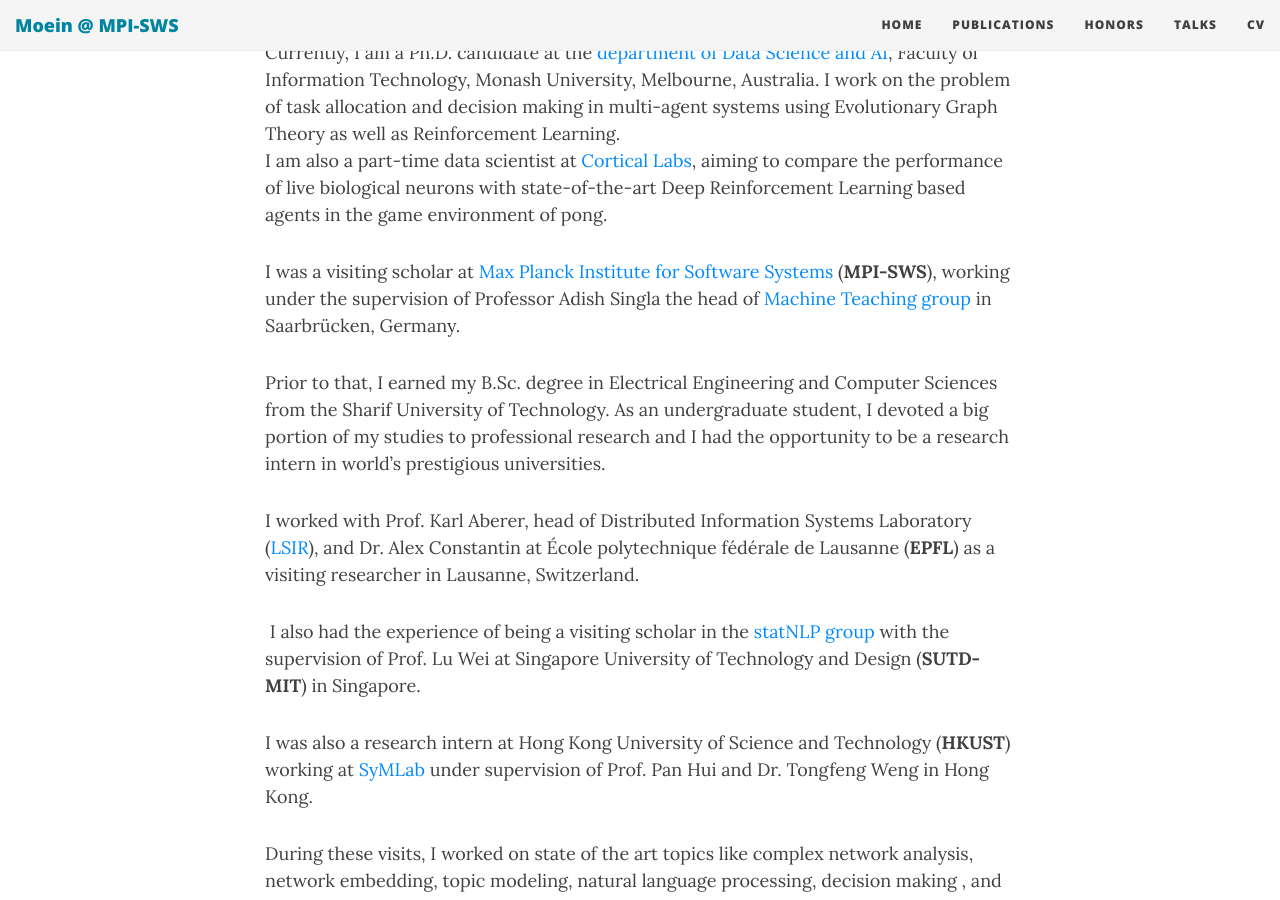
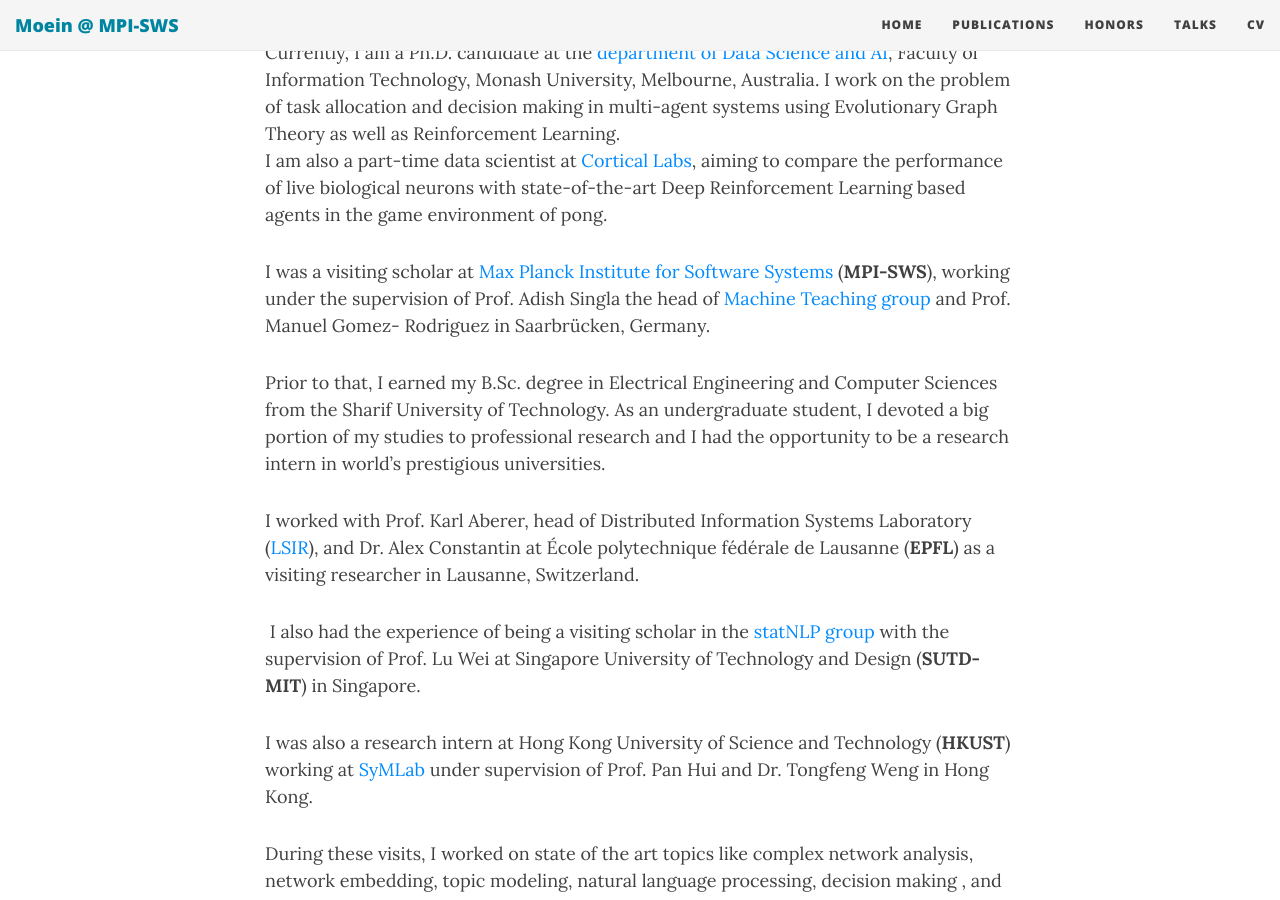
Before and after one commit to Moein-Khajehnejad/Moein-Khajehnejad.github.io, a Jekyll site: the page built from index.html, in a window 1280 px wide and 900 px high, scrolled down 525 px. Built offline with Jekyll 4.4.1, drawn with Linux system fonts in a browser that asks for light colours; nearby versions of some CDN libraries; the list of posts is cut into pages by our own code.

Commit message:
homepage is updated

```diff
--- a/index.html
+++ b/index.html
@@ -12,7 +12,7 @@ use-site-title: true
 
 
 
-<p> I was a visiting scholar at <a href="https://www.mpi-sws.org/">Max Planck Institute for Software Systems</a> (<b>MPI-SWS</b>), working under the supervision of Professor Adish Singla the head of <a href = "https://machineteaching.mpi-sws.org/adishsingla.html">Machine Teaching group</a> in Saarbrücken, Germany.</p>
+<p> I was a visiting scholar at <a href="https://www.mpi-sws.org/">Max Planck Institute for Software Systems</a> (<b>MPI-SWS</b>), working under the supervision of Prof. Adish Singla the head of <a href = "https://machineteaching.mpi-sws.org/adishsingla.html">Machine Teaching group</a> and Prof. Manuel Gomez- Rodriguez in Saarbrücken, Germany.</p>
 <p>
 Prior to that, I earned my B.Sc. degree in Electrical Engineering and Computer Sciences from the Sharif University of Technology. As an undergraduate student, I devoted a big portion of my studies to professional research and I had the opportunity to be a research intern in world’s prestigious universities.</p>
 <p>
```
